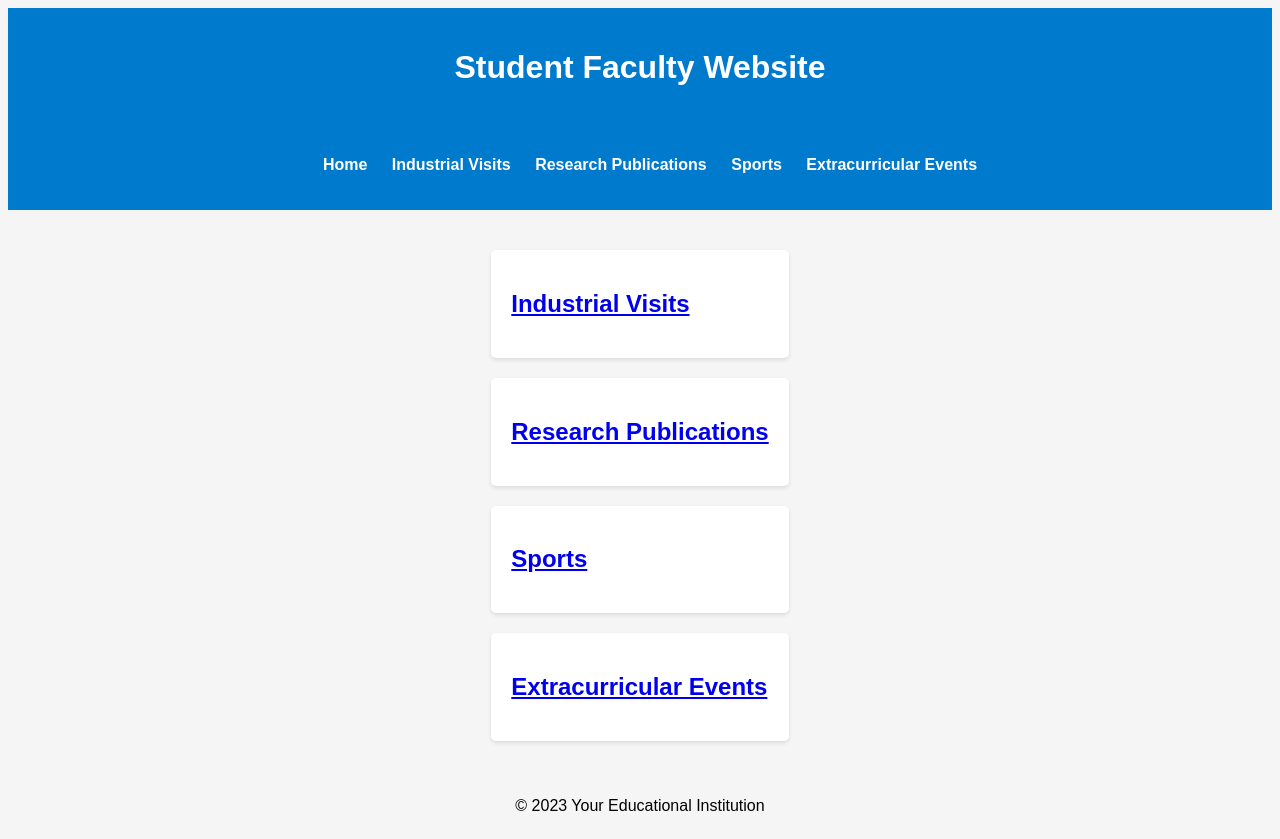
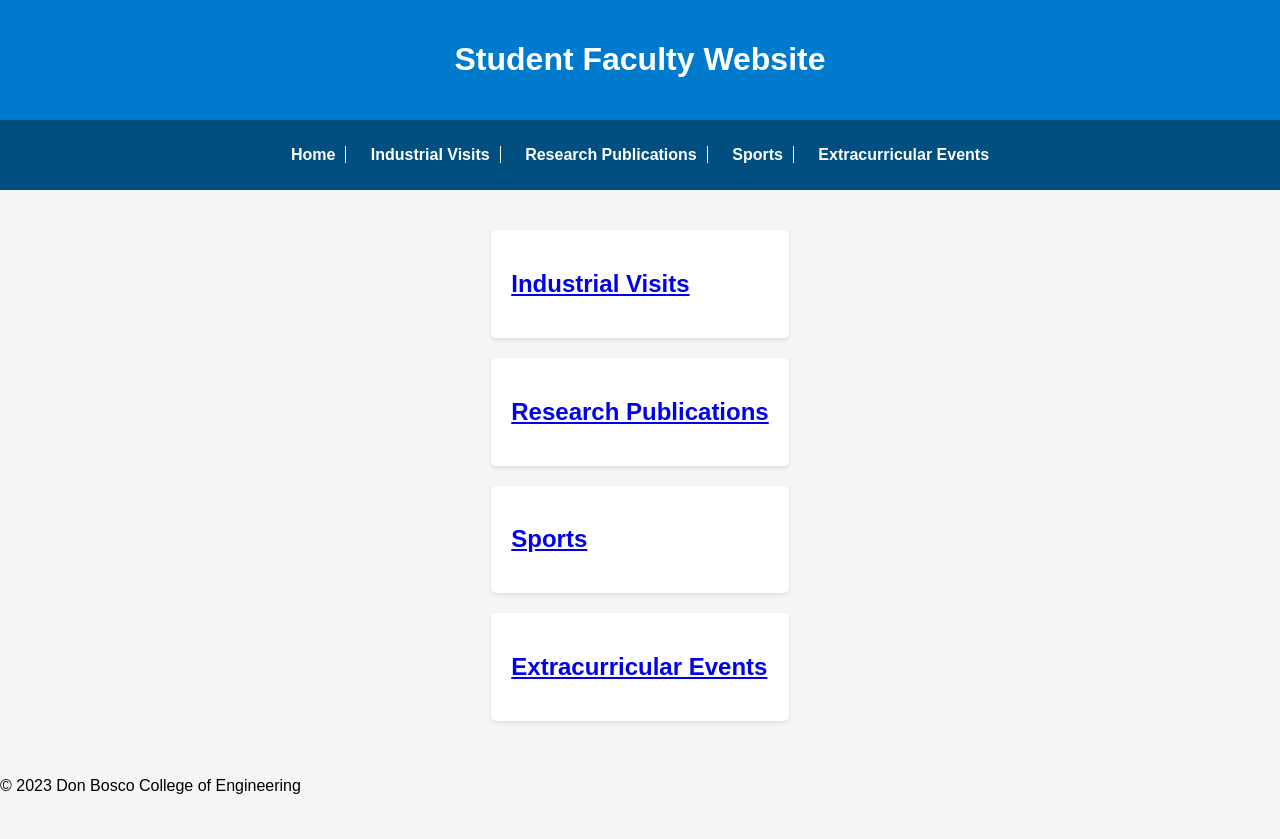
Before and after one commit to OMGitsNIK/TE-COMP-PROJECT, a PHP site: page /index.html in a window 1280 px wide. After the commit the page ends 794 px from the top, so only its background shows below. Run offline with PHP 8.4, Linux system fonts and the light colour scheme.

Commit message:
added dbce in footer and made navabar fancy

```diff
--- a/extracurricular.html
+++ b/extracurricular.html
@@ -56,7 +56,7 @@
 
 
     <footer>
-        <p>&copy; 2023 Your Educational Institution</p>
+        <p>&copy; 2023 Don Bosco College of Engineering</p>
     </footer>
 </body>
 
--- a/index.html
+++ b/index.html
@@ -12,9 +12,11 @@
 
     <header>
         <h1>Student Faculty Website</h1>
+        </header>
 
         <nav id="navbar">
             <ul>
+
                 <li><a href="index.html">Home</a></li>
                 <li><a href="industrial_visits.html">Industrial Visits</a></li>
                 <li><a href="research_publication.html">Research Publications</a></li>
@@ -22,7 +24,7 @@
                 <li><a href="extracurricilar.html">Extracurricular Events</a></li>
             </ul>
         </nav>
-    </header>
+
 
 
     <main>
@@ -53,7 +55,7 @@
 
 
     <footer>
-        <p>&copy; 2023 Your Educational Institution</p>
+        <p>&copy; 2023 Don Bosco College of Engineering</p>
     </footer>
 </body>
 
--- a/industrial_visits.html
+++ b/industrial_visits.html
@@ -14,6 +14,7 @@
         <h1>Industrial Visits</h1>
         <nav id="navbar">
             <ul>
+
                 <li><a href="index.html">Home</a></li>
                 <li><a href="industrial_visits.html">Industrial Visits</a></li>
                 <li><a href="research_publication.html">Research Publications</a></li>
@@ -56,7 +57,7 @@
 
 
     <footer>
-        <p>&copy; 2023 Your Educational Institution</p>
+        <p>&copy; 2023 Don Bosco College of Engineering</p>
     </footer>
 </body>
 
--- a/research_publication.html
+++ b/research_publication.html
@@ -56,7 +56,7 @@
 
 
     <footer>
-        <p>&copy; 2023 Your Educational Institution</p>
+        <p>&copy; 2023 Don Bosco College of Engineering</p>
     </footer>
 </body>
 
--- a/sports.html
+++ b/sports.html
@@ -56,7 +56,7 @@
 
 
     <footer>
-        <p>&copy; 2023 Your Educational Institution</p>
+        <p>&copy; 2023 Don Bosco College of Engineering</p>
     </footer>
 </body>
 
--- a/styles.css
+++ b/styles.css
@@ -4,6 +4,8 @@ body {
     min-height: 100vh;
     display: flex;
     flex-direction: column;
+    margin: 0;
+    /* Remove default body margin */
 }
 
 header {
@@ -12,9 +14,31 @@ header {
     text-align: center;
     padding: 20px;
 }
+
+nav {
+    background-color: #004f80;
+    /* Darker background color for the navbar */
+    color: #fff;
+    text-align: center;
+    padding: 10px 0;
+}
+
+nav ul {
+    list-style: none;
+    padding: 0;
+}
+
 nav ul li {
     display: inline;
     margin-right: 20px;
+    border-right: 1px solid #fff;
+    padding-right: 10px;
+}
+
+nav ul li:last-child {
+    margin-right: 0;
+    border-right: none;
+    padding-right: 0;
 }
 
 nav a {
@@ -41,29 +65,17 @@ h2 {
     color: #007acc;
 }
 
-#navbar {
-    padding-top: 2rem;
-}
-
-.navbar {
-    padding-top: 2rem;
-}
-
-/* nav {
-    padding-top: 2rem;
-} */
-
 .center {
     margin-left: auto;
     margin-right: auto;
 }
 
-footer {
+/* footer {
     align-self: center;
     margin-top: auto;
     position: sticky;
-}
+} */
 
-#table{
+#table {
     width: 1000px;
 }
```
Also changed, not shown: images/download.jpeg (added).
